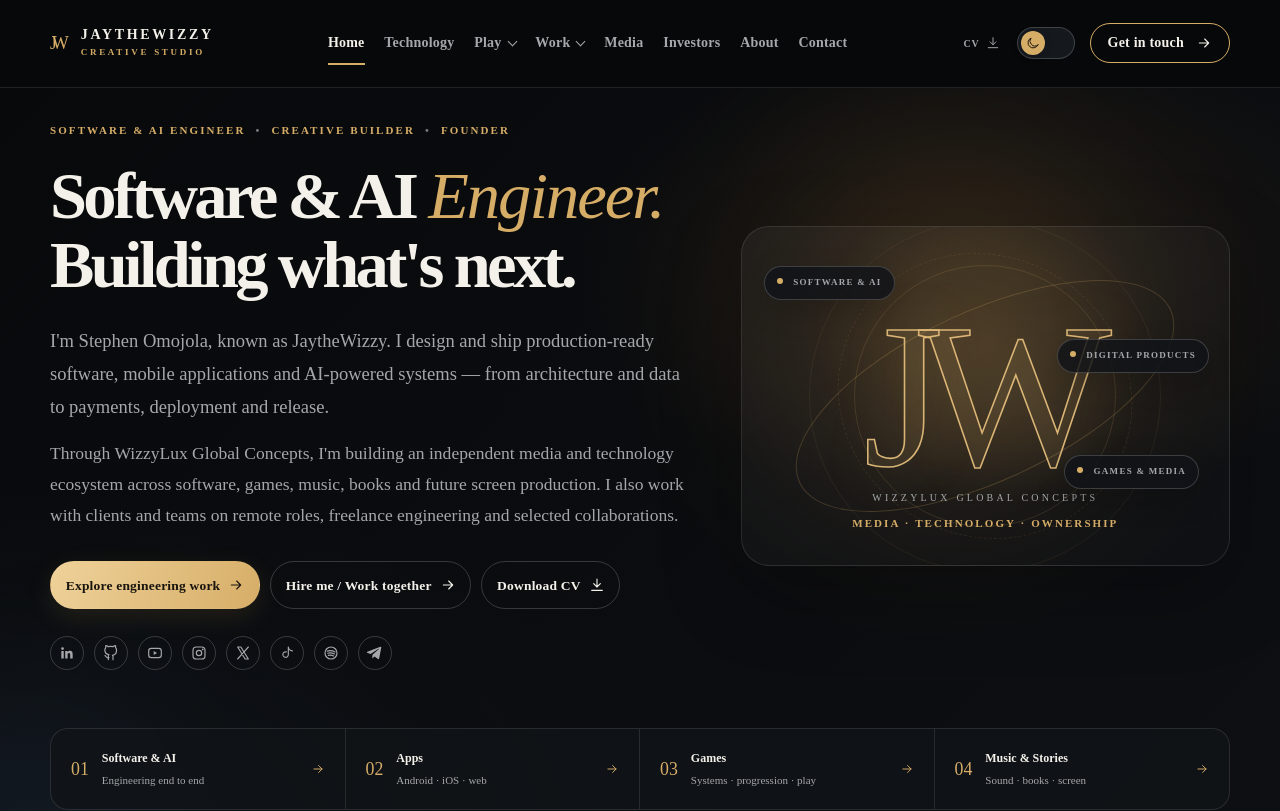
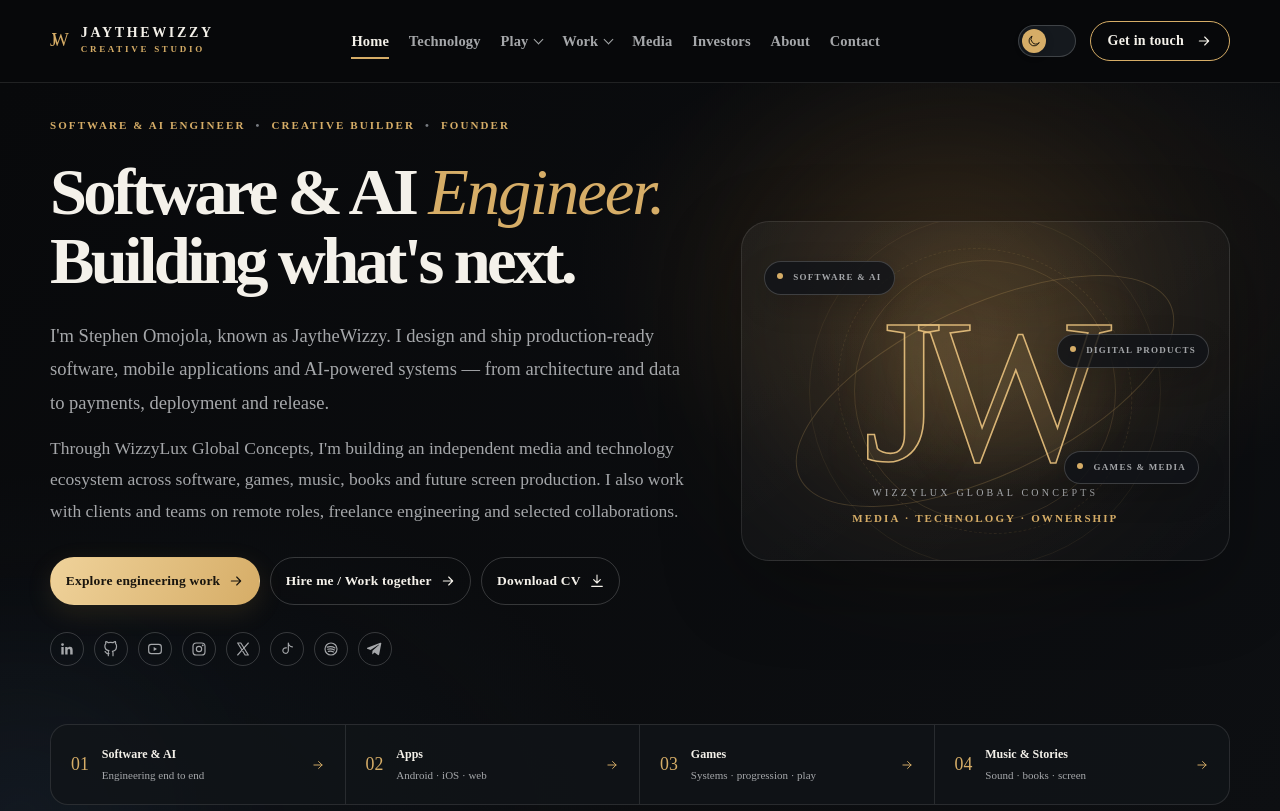
Before and after one commit to jaythewizzy/jaythewizzy-portfolio, a Next.js app: page / in a window 1280 px wide. Shown: the top 811 px of the page. Built offline with nearby package versions, Linux system fonts and the light colour scheme.

Commit message:
Refine desktop header and restore browser scroll history

```diff
--- a/app/layout.tsx
+++ b/app/layout.tsx
@@ -3,7 +3,6 @@ import { DM_Sans, Manrope, Playfair_Display } from 'next/font/google';
 import './globals.css';
 import { SiteHeader } from '@/components/site-header';
 import { SiteFooter } from '@/components/site-footer';
-import { RouteScrollReset } from '@/components/route-scroll-reset';
 
 const manrope = Manrope({ subsets: ['latin'], variable: '--font-manrope', display: 'swap' });
 const dmSans = DM_Sans({ subsets: ['latin'], weight: ['400', '500', '600', '700'], variable: '--font-dm-sans', display: 'swap' });
@@ -52,7 +51,6 @@ export default function RootLayout({ children }: Readonly<{ children: React.Reac
         <script dangerouslySetInnerHTML={{ __html: themeBootstrap }} />
       </head>
       <body className={`${manrope.variable} ${dmSans.variable} ${playfair.variable}`}>
-        <RouteScrollReset />
         <a className="skip-link" href="#main">Skip to content</a>
         <SiteHeader />
         <main id="main">{children}</main>
--- a/components/route-scroll-reset.tsx
+++ /dev/null
@@ -1,33 +0,0 @@
-'use client';
-
-import { useLayoutEffect, useRef } from 'react';
-import { usePathname } from 'next/navigation';
-
-/**
- * Keep route navigation predictable by returning the document to the top
- * whenever the pathname changes. The initial page load and same-page hash
- * navigation are left untouched.
- */
-export function RouteScrollReset() {
-  const pathname = usePathname();
-  const previousPathname = useRef<string | null>(null);
-
-  useLayoutEffect(() => {
-    if (previousPathname.current === null) {
-      previousPathname.current = pathname;
-      return;
-    }
-
-    if (previousPathname.current === pathname) return;
-    previousPathname.current = pathname;
-
-    // Run on the next frame so this wins over the router's own scroll handling.
-    const frame = window.requestAnimationFrame(() => {
-      window.scrollTo({ top: 0, left: 0, behavior: 'instant' });
-    });
-
-    return () => window.cancelAnimationFrame(frame);
-  }, [pathname]);
-
-  return null;
-}
--- /dev/null
+++ b/components/site-header.module.css
@@ -0,0 +1,52 @@
+/* Focused desktop header refinement. Mobile navigation sizing remains unchanged. */
+.headerInner {
+  gap: clamp(16px, 1.55vw, 25px);
+}
+
+.mainNav {
+  flex: 1 1 auto;
+  min-width: 0;
+  justify-content: center;
+  align-items: center;
+  gap: clamp(17px, 1.55vw, 25px);
+}
+
+.mainNav > :global(a),
+.mainNav :global(.nav-dropdown-trigger) {
+  font-size: clamp(14.5px, 1.12vw, 15.5px) !important;
+  font-weight: 750;
+  letter-spacing: 0.01em;
+  line-height: 1.25;
+}
+
+.headerTools {
+  flex: 0 0 auto;
+  gap: 14px;
+}
+
+@media (min-width: 761px) and (max-width: 1180px) {
+  .mainNav {
+    flex: initial;
+  }
+
+  .mainNav > :global(a),
+  .mainNav :global(.nav-dropdown-trigger) {
+    font-size: 14px !important;
+  }
+}
+
+@media (max-width: 760px) {
+  .mainNav {
+    flex: initial;
+    gap: 0;
+  }
+
+  .mainNav > :global(a),
+  .mainNav :global(.nav-dropdown-trigger) {
+    font-size: 14px !important;
+  }
+
+  .headerTools {
+    gap: 10px;
+  }
+}
--- a/components/site-header.tsx
+++ b/components/site-header.tsx
@@ -3,7 +3,8 @@
 import Link from 'next/link';
 import { usePathname } from 'next/navigation';
 import { useCallback, useEffect, useRef, useState } from 'react';
-import { ArrowIcon, DownloadIcon, MenuIcon } from './icons';
+import { ArrowIcon, MenuIcon } from './icons';
+import styles from './site-header.module.css';
 import { ThemeToggle } from './theme-toggle';
 
 export function SiteHeader() {
@@ -59,7 +60,7 @@ export function SiteHeader() {
 
   return (
     <header className="site-header">
-      <div className="shell header-inner">
+      <div className={`shell header-inner ${styles.headerInner}`}>
         <Link className="brand" href="/" aria-label="JaytheWizzy home" onClick={closeMenus}>
           <span className="brand-mark">JW</span>
           <span className="brand-lockup">
@@ -68,7 +69,7 @@ export function SiteHeader() {
           </span>
         </Link>
 
-        <nav ref={navRef} className={`main-nav${menuOpen ? ' is-open' : ''}`} id="main-navigation" aria-label="Main navigation">
+        <nav ref={navRef} className={`main-nav ${styles.mainNav}${menuOpen ? ' is-open' : ''}`} id="main-navigation" aria-label="Main navigation">
           <Link href="/" aria-current={isActive('/') ? 'page' : undefined} onClick={closeMenus}>Home</Link>
           <Link href="/technology" aria-current={isActive('/technology') ? 'page' : undefined} onClick={closeMenus}>Technology</Link>
 
@@ -129,8 +130,7 @@ export function SiteHeader() {
           </div>
         </nav>
 
-        <div className="header-tools">
-          <Link className="header-cv" href="/cv" aria-label="View CV">CV <DownloadIcon /></Link>
+        <div className={`header-tools ${styles.headerTools}`}>
           <ThemeToggle />
           <Link className="button button-small button-outline header-cta" href="/contact">Get in touch <ArrowIcon /></Link>
           <button
```
Also changed, not shown: 1 other file (tests, documents, lock files or other folders).
